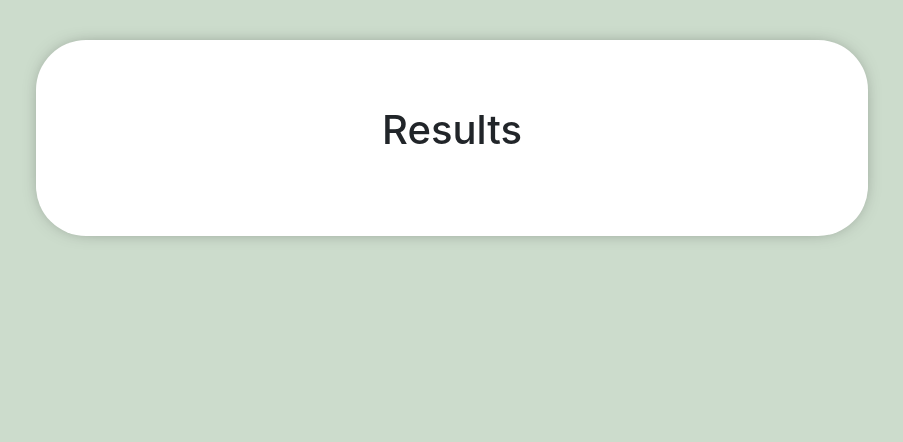
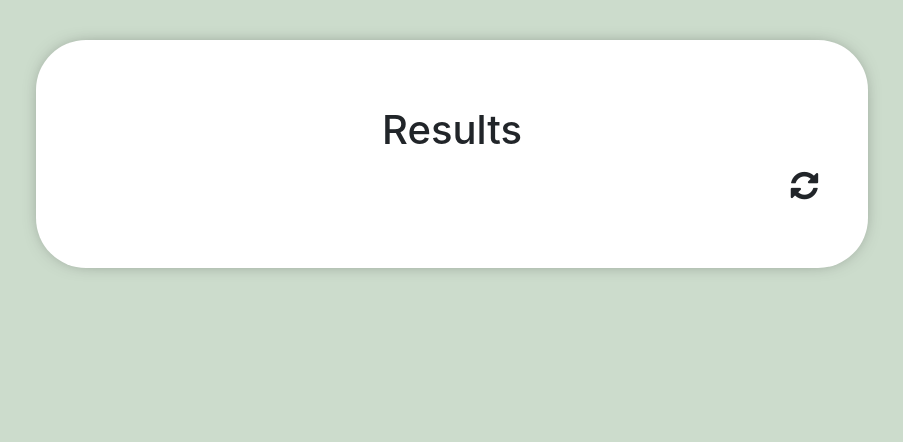
Before and after one commit to sooriravindra/Port-Scanner, a Python web app: template scanner/templates/index.html in a window 1280 px wide. Shown: the part 64-506 px from the top of the page, without its empty margins (188-1091 px from the left). Run offline with Jinja, Linux system fonts and the light colour scheme; the template is opened without the code that fills it, so the values that code supplies are empty; some libraries are stand-ins or nearby versions.

Commit message:
added refresh button

```diff
--- a/scanner/static/css/main.css
+++ b/scanner/static/css/main.css
@@ -43,6 +43,12 @@ body {
   border-top : none;
 }
 
+#refresh-data{
+  text-align: right;
+  display: block;
+  cursor: pointer;
+}
+
 footer{
   position : fixed;
   bottom: 0;
--- a/scanner/static/js/script.js
+++ b/scanner/static/js/script.js
@@ -12,7 +12,6 @@ $(document).ready(() => {
       $("#scan_request_modal").modal("hide");
     });
   });
-});
 
   $("#check_live_hosts").submit(function(event) {
     event.preventDefault();
@@ -24,12 +23,18 @@ $("#check_live_hosts").submit(function(event) {
     });
   });
 
+  $("#refresh-data").click(event => {
+    $.get("/get_results").then(renderResults);
+  });
+});
+
 const renderResults = results => {
   results = JSON.parse(results);
   const resultsParent = $("#scan-results");
+  resultsParent.html("");
 
   for (let jobId in results) {
-    const jobTitle = getJobTitleRow(jobId, results[jobId]['task_type']);
+    const jobTitle = getJobTitleRow(jobId, results[jobId]["task_type"]);
     resultsParent.append(jobTitle);
 
     const openHosts = $("<tr>", {
@@ -37,7 +42,7 @@ const renderResults = results => {
       class: "panel-collapse collapse"
     });
 
-    (results[jobId]['open_hosts'] || []).forEach(result => {
+    (results[jobId]["open_hosts"] || []).forEach(result => {
       const row = getResultRow(result);
       openHosts.append(row);
     });
--- a/scanner/templates/index.html
+++ b/scanner/templates/index.html
@@ -193,6 +193,7 @@
       <!-- Results DIV -->
       <div class="col-sm-9 results">
         <h1 class="my-3">Results</h1>
+        <span id="refresh-data" class="fa fa-refresh fa-2x" aria-hidden="true"></span>
         <table class="table">
           <tbody id="scan-results"></tbody>
         </table>
```
Also changed, not shown: scanner/db.py (+5 -6 lines). Lines whose indentation alone changed are shown as unchanged.
